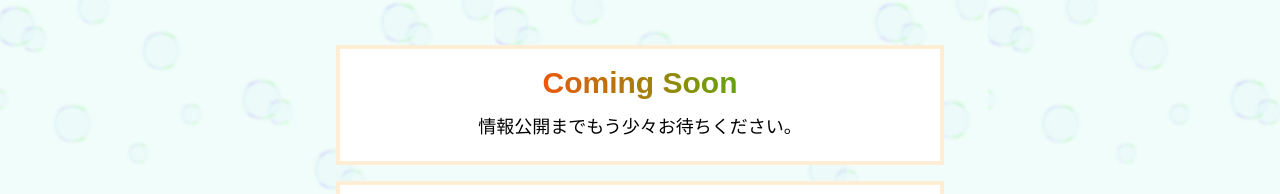
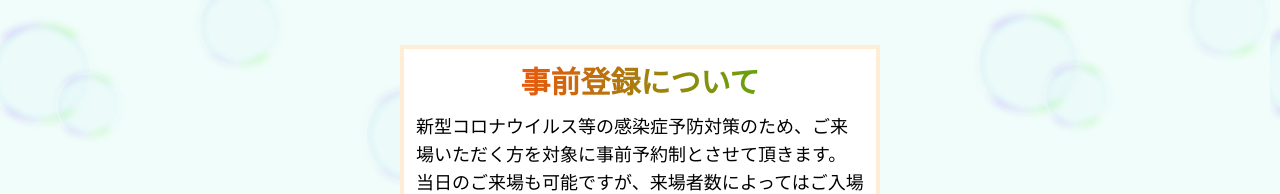
Before and after one commit to INIAD-FES-2022/akabanedai-fes.com, a plain HTML site: page index.html in a window 1280 px wide. Shown: the part 803-997 px from the top of the page. Drawn offline with nearby package versions, Linux system fonts and the light colour scheme; a web font is replaced by a local one.

Commit message:
complete creation

```diff
--- a/index.html
+++ b/index.html
@@ -67,14 +67,8 @@
 			</div>
 		</div>
 	</header>
-
 	<div class="bg-repeat bg-contain" style="background-image: url('images/background.png')">
-		<div class="p-4 py-8 lg:w-2/3 xl:w-1/2 md:mx-auto">
-			<div class="my-4 p-3 bg-white border-4 border-orange-100">
-				<h3 class="text-3xl text-center font-bold py-1"><span class="bg-clip-text text-transparent bg-gradient-to-r from-orange-600 to-lime-600">Coming Soon</span></h3>
-				<p class="text-lg py-2 text-center">情報公開までもう少々お待ちください。</p>
-			</div>
-<!--
+		<div class="p-4 py-8 md:w-2/3 lg:w-1/2 xl:w-2/5 md:mx-auto">
 			<div class="my-4 p-3 bg-white border-4 border-orange-100">
 				<h3 class="text-3xl text-center font-bold py-1"><span class="bg-clip-text text-transparent bg-gradient-to-r from-orange-600 to-lime-600">事前登録について</span></h3>
 				<p class="text-lg py-2">新型コロナウイルス等の感染症予防対策のため、ご来場いただく方を対象に事前予約制とさせて頂きます。<br>当日のご来場も可能ですが、来場者数によってはご入場を制限させていただく場合や、情報登録に時間を要する可能性がございますのでご了承ください。</p>
@@ -85,7 +79,6 @@
 				<h3 class="text-3xl text-center font-bold py-1"><span class="bg-clip-text text-transparent bg-gradient-to-r from-orange-600 to-lime-600">赤羽台祭とは？</span></h3>
 				<p class="text-lg py-2">赤羽台祭とは、2017年の情報連携学部開設より続く大学祭「INIAD-FES」と、2021年に朝霞キャンパスより赤羽台キャンパスへ新たに移転したライフデザイン学部の大学祭「WELLB-FES」が手を取り合い、東洋大学赤羽台キャンパスの知名度向上や赤羽周辺の発展を目的として開催する合同大学祭です。今年度で第2回を迎えます。</p>
 			</div>
--->
 			<div class="my-4 p-3 bg-white border-4 border-orange-100">
 				<h3 class="text-xl text-center font-bold"><span class="bg-clip-text text-transparent bg-gradient-to-r from-orange-600 to-lime-600">情報連携学部の大学祭</span></h3>
 				<h3 class="text-3xl text-center font-bold py-1"><span class="bg-clip-text text-transparent bg-gradient-to-r from-orange-600 to-lime-600">INIAD-FES</span></h3>
@@ -97,7 +90,7 @@
 				<h3 class="text-3xl text-center font-bold py-1"><span class="bg-clip-text text-transparent bg-gradient-to-r from-orange-600 to-lime-600">WELLB-FES</span></h3>
 				<a href="https://wellbfes.com/"><img src="images/wellbfes-logo.png" class="rounded-3xl border-2 border-slate-300 w-40 my-3 shadow-lg d-block mx-auto" alt="ライフデザイン学部の大学祭に参加する"></a>
 			</div>
-<!--
+
 			<div class=" my-4 p-3 bg-white border-4 border-orange-100">
 				<h3 class="text-3xl text-center font-bold py-1"><span class="bg-clip-text text-transparent bg-gradient-to-r from-orange-600 to-lime-600">MAP</span></h3>
 				<iframe class="w-full aspect-square rounded-xl border-2 my-4" src="https://www.google.com/maps/embed?pb=!1m18!1m12!1m3!1d3236.7997952428664!2d139.71351815763225!3d35.78029394078378!2m3!1f0!2f0!3f0!3m2!1i1024!2i768!4f13.1!3m3!1m2!1s0x6018931934050759%3A0x239ff01917c6ae5a!2z5p2x5rSL5aSn5a2mIOaDheWgsemAo-aQuuWtpumDqCAoSU5JQUQp!5e0!3m2!1sja!2sjp!4v1664315079177!5m2!1sja!2sjp" allowfullscreen="" loading="lazy" referrerpolicy="no-referrer-when-downgrade"></iframe>
@@ -110,7 +103,6 @@
 					<li class="indent-5">徒歩2分（正門まで）</li>
 				</div>
 			</div>
--->
 		</div>
 	</div>
 
```
